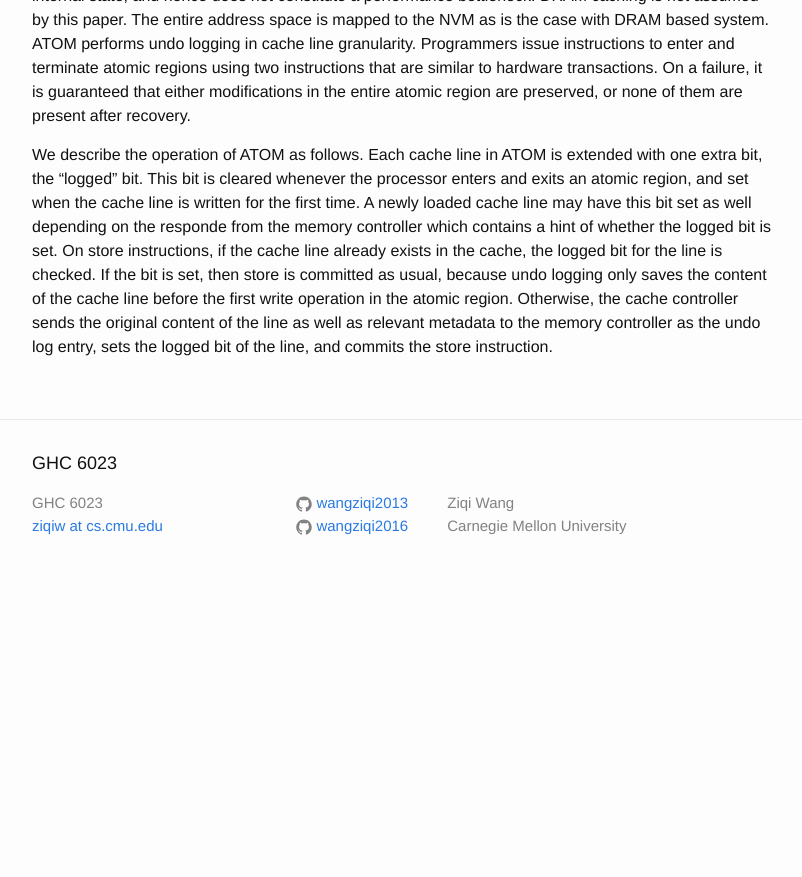
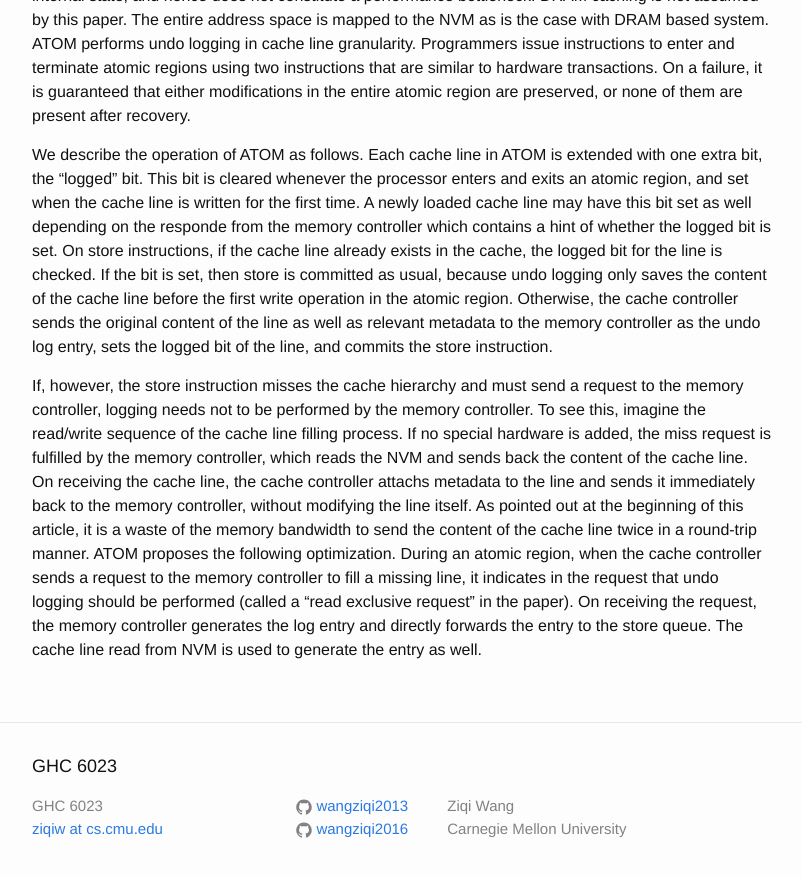
Before and after one commit to wangziqi2013/wangziqi2013.github.io, a Jekyll site: the page built from _posts/2019-02-17-atom.markdown, in a window 1280 px wide and 900 px high, scrolled down 924 px. Shown: the top 877 px of the window, without its empty margins (238-1040 px from the left). Built offline with Jekyll 4.4.1, drawn with Linux system fonts in a browser that asks for light colours; our own code applies the rules of GitHub Pages for plain Markdown files; before the commit the page ends 1521 px from its top, so only the background shows below that.

Commit message:
Adding optimization

```diff
--- a/_posts/2019-02-17-atom.markdown
+++ b/_posts/2019-02-17-atom.markdown
@@ -54,3 +54,14 @@ in the cache, the logged bit for the line is checked. If the bit is set, then st
 logging only saves the content of the cache line before the first write operation in the atomic region. Otherwise, the
 cache controller sends the original content of the line as well as relevant metadata to the memory controller as the undo
 log entry, sets the logged bit of the line, and commits the store instruction.
+
+If, however, the store instruction misses the cache hierarchy and must send a request to the memory controller, logging
+needs not to be performed by the memory controller. To see this, imagine the read/write sequence of the cache line filling
+process. If no special hardware is added, the miss request is fulfilled by the memory controller, which reads the NVM and
+sends back the content of the cache line. On receiving the cache line, the cache controller attachs metadata to the line
+and sends it immediately back to the memory controller, without modifying the line itself. As pointed out at the beginning
+of this article, it is a waste of the memory bandwidth to send the content of the cache line twice in a round-trip manner.
+ATOM proposes the following optimization. During an atomic region, when the cache controller sends a request to the memory
+controller to fill a missing line, it indicates in the request that undo logging should be performed (called a "read
+exclusive request" in the paper). On receiving the request, the memory controller generates the log entry and directly forwards
+the entry to the store queue. The cache line read from NVM is used to generate the entry as well.
```
